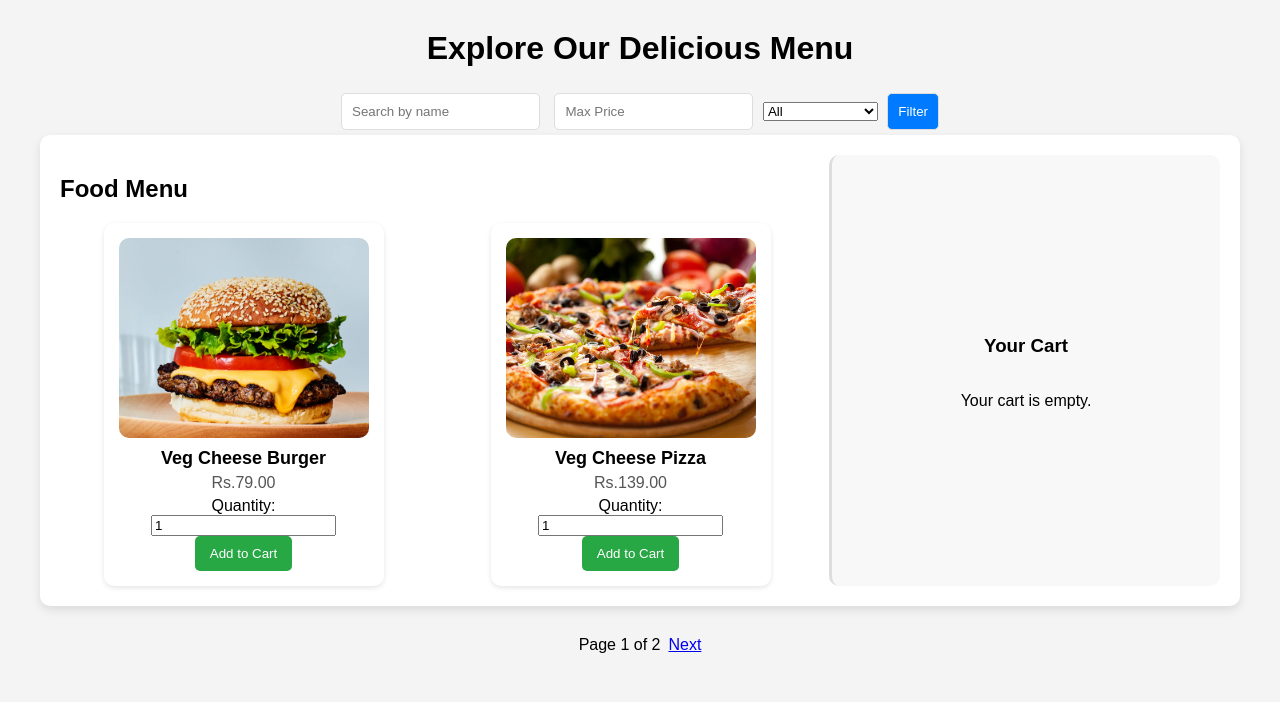
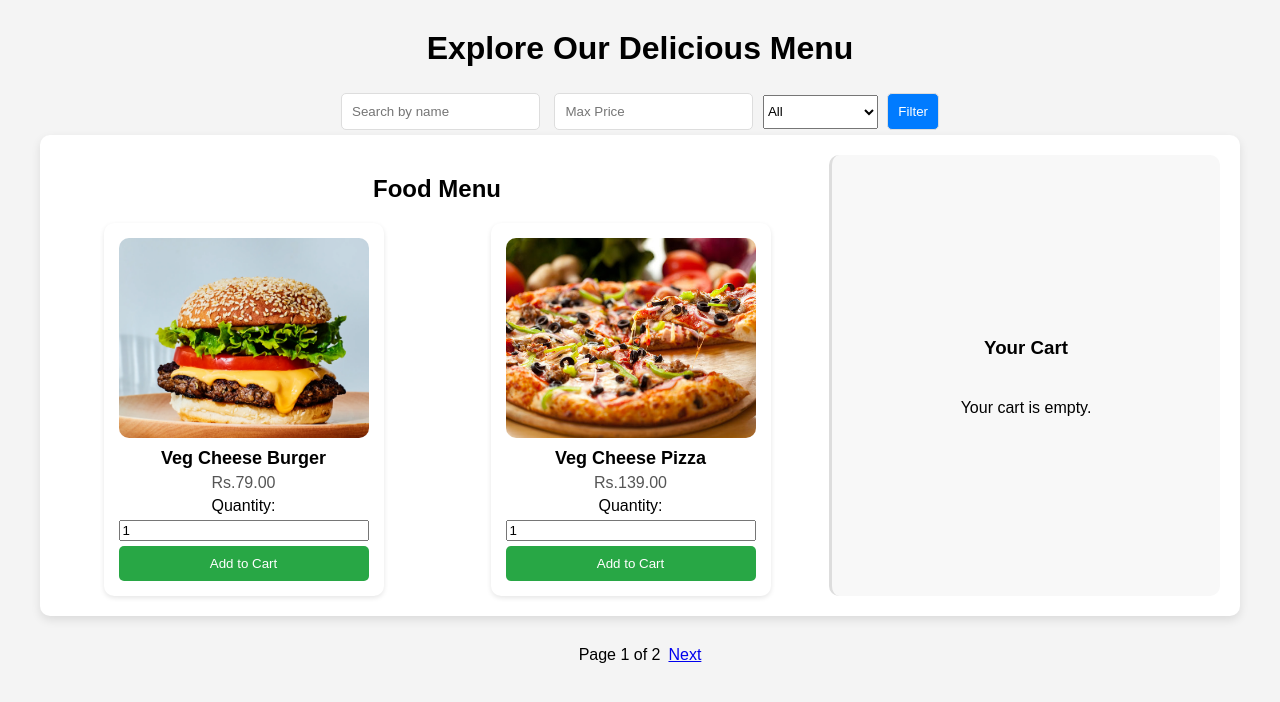
Before and after one commit to kukretinaman/NamanRestaurant, a Django app: page /menu/ in a window 1280 px wide. Shown: the part 65-767 px from the top of the page. Run offline with Django 5.2, Linux system fonts and the light colour scheme; a user stored in the database is signed in; data comes from the database, SQL or seed files in the repository.

Commit message:
styling fixes

```diff
--- a/templates/customer/menu.html
+++ b/templates/customer/menu.html
@@ -17,7 +17,7 @@
 <form method="GET" class="filters">
     <input type="text" name="search" placeholder="Search by name" value="{{ search_query }}">
     <input type="number" name="max_price" placeholder="Max Price" value="{{ max_price }}" min="0">
-     <select name="veg">
+     <select name="veg" style="height: 34px">
         <option value="" {% if not veg_filter %}selected{% endif %}>All</option>
         <option value="veg" {% if veg_filter == "veg" %}selected{% endif %}>Vegetarian</option>
         <option value="nonveg" {% if veg_filter == "nonveg" %}selected{% endif %}>Non-Vegetarian</option>
@@ -27,7 +27,7 @@
 
 <div class="container menu-container">
     <div class="menu">
-        <h2>Food Menu</h2>
+        <h2 style="justify-content: center; display: flex;">Food Menu</h2>
         <div class="food-grid">
             {% for item in page_obj %}
                 <div class="food-item">
@@ -43,7 +43,7 @@
                     <div class="food-price">Rs.{{ item.price }}</div>
 
                     <!-- Add to Cart Form -->
-                    <form method="POST" action="{% url 'add_to_cart' item.id %}">
+                    <form method="POST" action="{% url 'add_to_cart' item.id %}" style="gap: 5px; display: flex; flex-direction: column;">
                         {% csrf_token %}
                         <label>Quantity:</label>
                         <input type="number" name="quantity" value="1" min="1">
@@ -62,14 +62,14 @@
         </div>
     </div>
 
-    <div class="cart">
+    <div class="cart" style="gap: 5px">
         <h3>Your Cart</h3>
         {% if cart_items %}
-            <ul>
+            {% comment %} <ul> {% endcomment %}
                 {% for item in cart_items %}
                 <div class="cart-item">
-                    <div class="item-info">
-                        <strong>{{ item.food.name }}</strong> - Rs.{{ item.food.price }} x {{ item.quantity }}
+                    <div class="item-info" style='display: flex; flex-direction: column; gap: 5px;'>
+                        <strong>{{ item.food.name }}</strong>  Rs.{{ item.food.price }} x {{ item.quantity }}
                     </div>
                     <div class="item-controls">
                         <!-- Increase Quantity Form -->
@@ -95,19 +95,19 @@
                 {% empty %}
                 <li>Your cart is empty.</li>
                 {% endfor %}
-            </ul>
+            {% comment %} </ul> {% endcomment %}
             <p><strong>Total:</strong> Rs. {{ total_price|floatformat:2 }}</p>
 
             <!-- Clear Cart Form -->
             <form method="POST" action="{% url 'clear_cart' %}">
                 {% csrf_token %}
-                <button type="submit" class="btn-danger">Clear Cart</button>
+                <button type="submit" style="font-weight: 700;" class="btn-danger">Clear Cart</button>
             </form>
 
             <!-- Place Order Form -->
             <form method="POST" action="{% url 'place_order' %}">
                 {% csrf_token %}
-                <button type="submit" class="btn-success">Place Order</button>
+                <button type="submit" style="font-weight: 700;" class="btn-success">Place Order</button>
             </form>
         {% else %}
             <p>Your cart is empty.</p>
```
